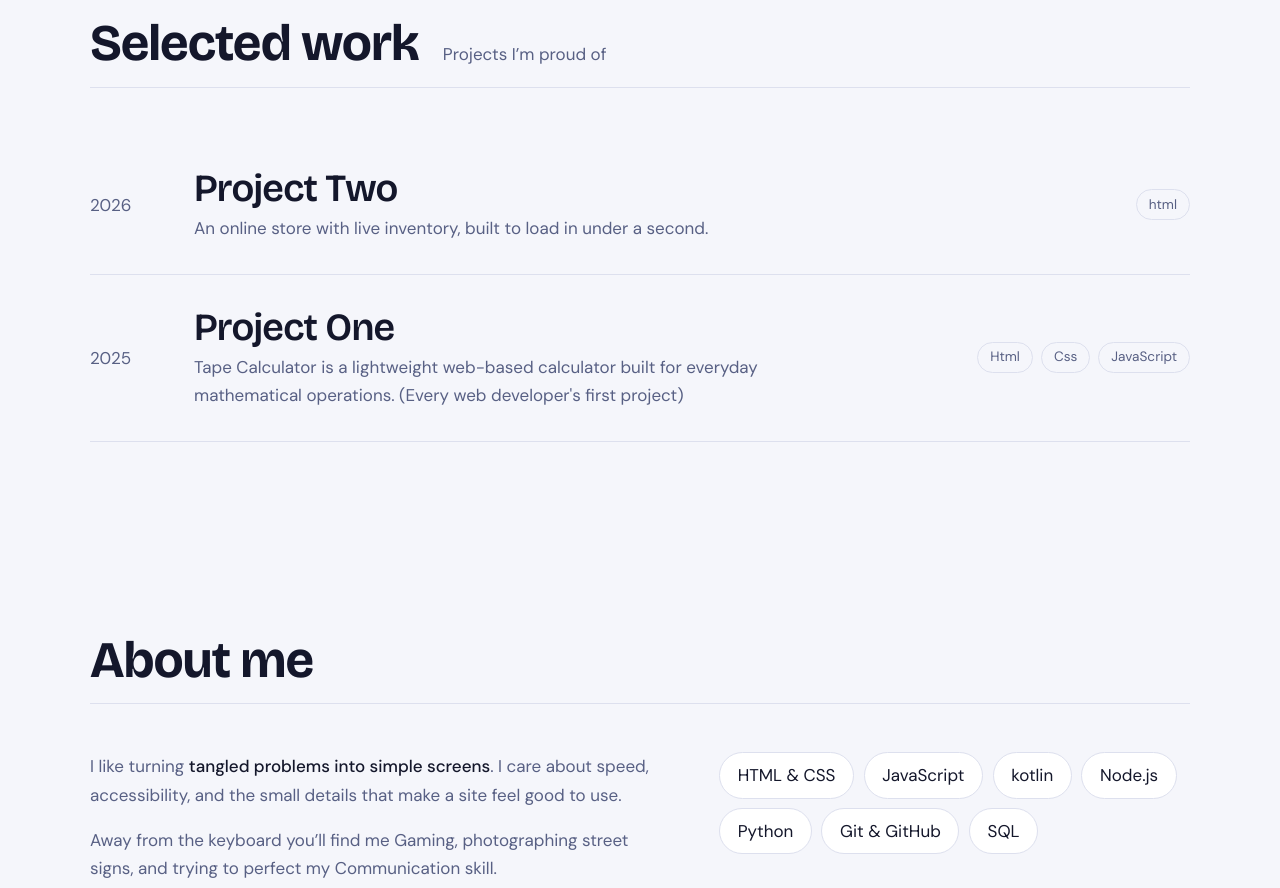
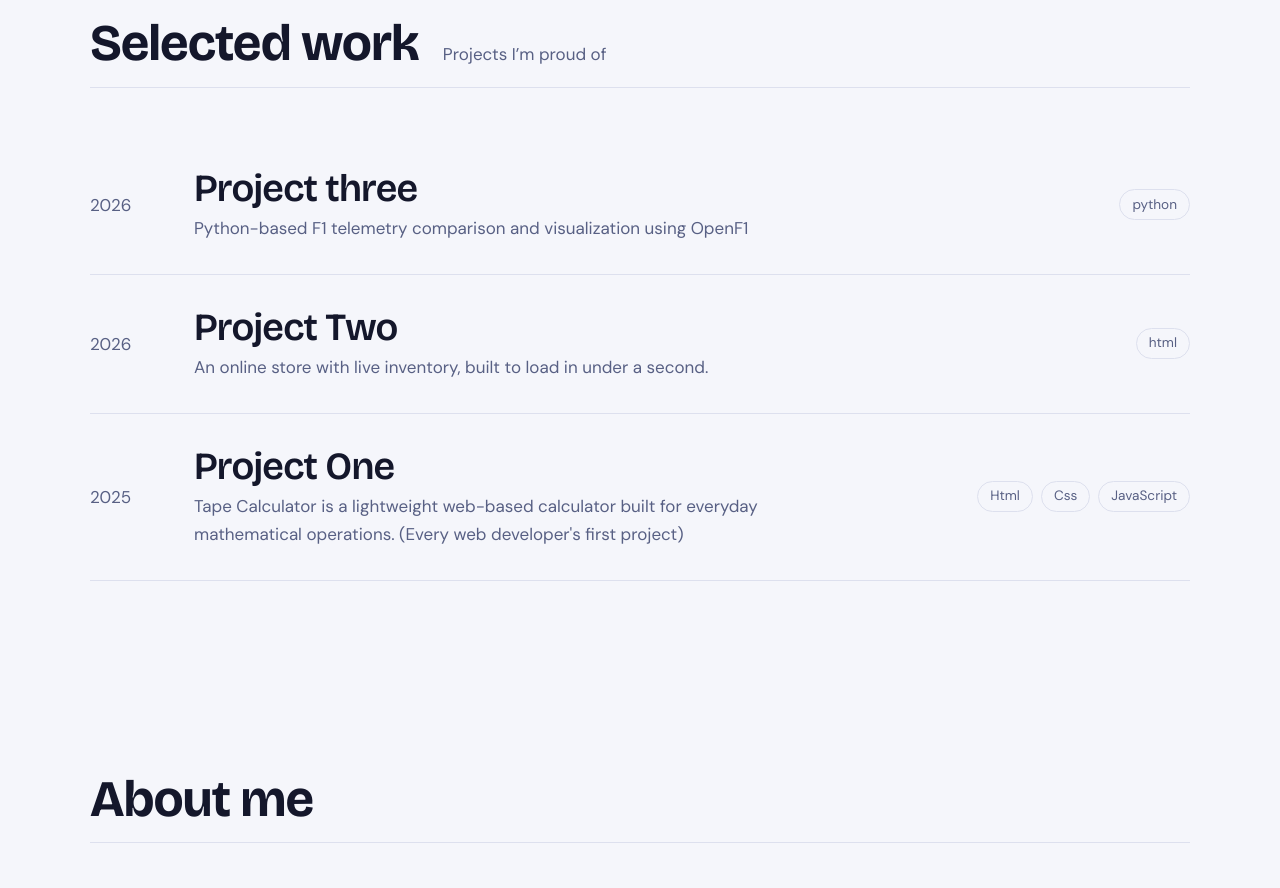
Before and after one commit to nikhilmeshram2006/nikhilmeshram2006.github.io, a plain HTML site: page index.html in a window 1280 px wide. Shown: the part 880-1768 px from the top of the page. Drawn offline with nearby package versions, Linux system fonts and the light colour scheme.

Commit message:
Fix HTML encoding issues and update projects

```diff
--- a/index.html
+++ b/index.html
@@ -161,6 +161,11 @@ footer{border-top:1px solid var(--line);padding:2rem 0;color:var(--muted);font-s
       <div class="sec-h rv"><h2>Selected work</h2><span>Projects I’m proud of</span></div>
 
       <div class="work">
+        <a class="rv" href="https://github.com/nikhilmeshram2006/f1-telemetry-analyzer">
+          <span class="yr">2026</span>
+          <div><h3>Project three</h3><p>Python-based F1 telemetry comparison and visualization using OpenF1 </p></div>
+          <ul class="tags"><li>python</li></ul>
+        </a>
         <a class="rv" href="https://nikhilmeshram2006.github.io/shorekeeper-store/">
           <span class="yr">2026</span>
           <div><h3>Project Two</h3><p>An online store with live inventory, built to load in under a second.</p></div>
```
